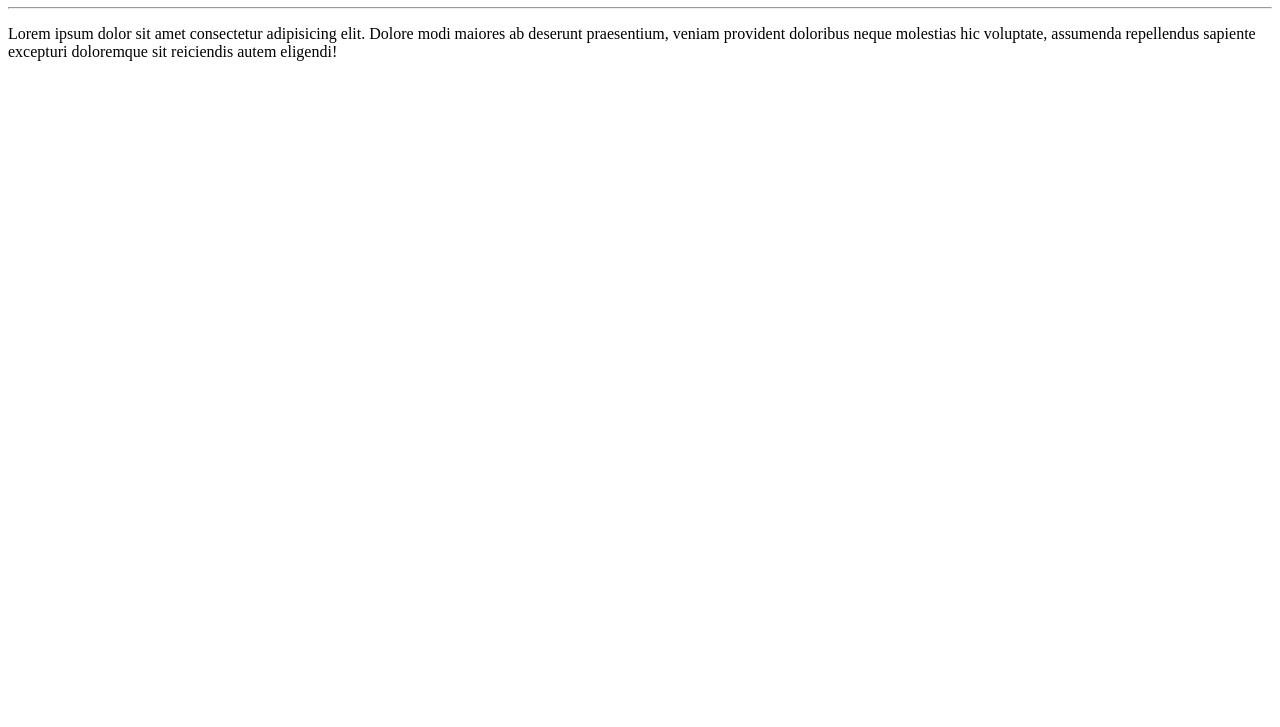
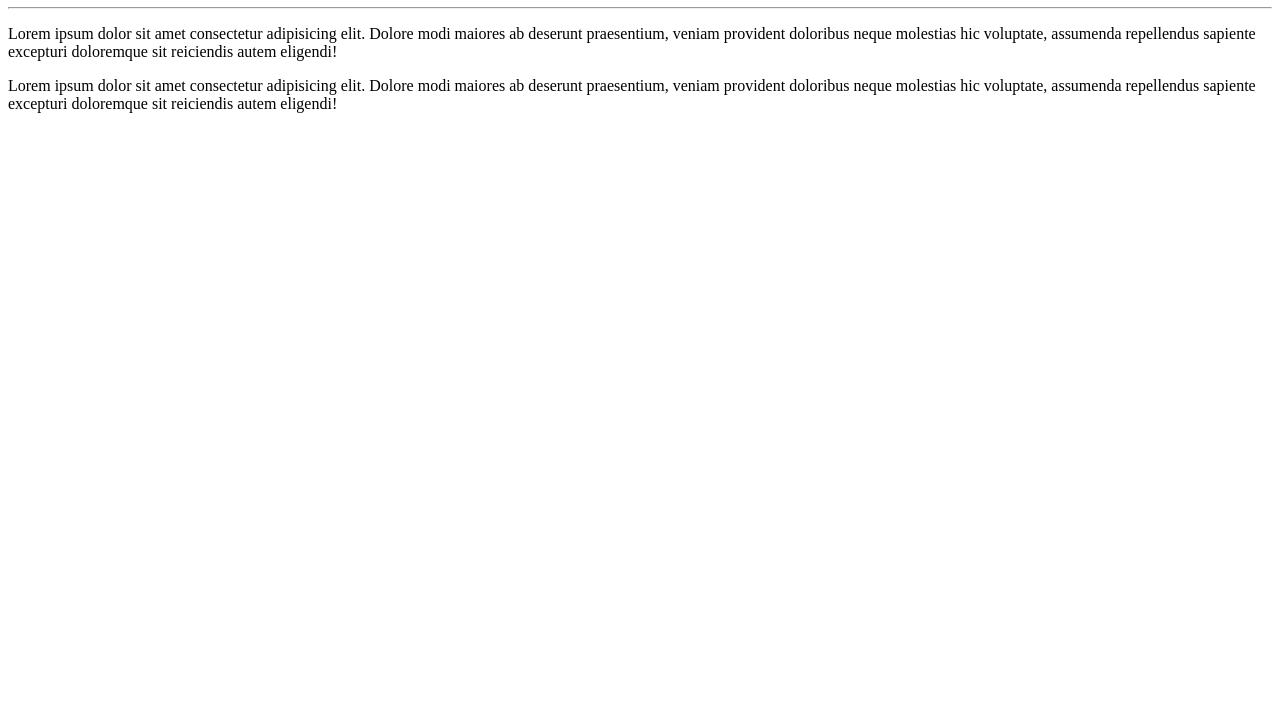
Before and after one commit to danismoreira/Ola-Mundo, a plain HTML site: page site-exemplo/index.html in a window 1280 px wide. Shown: the part 73-800 px from the top of the page. Drawn offline with Linux system fonts and the light colour scheme.

Commit message:
Adicionei novo paragrafo

```diff
--- a/site-exemplo/index.html
+++ b/site-exemplo/index.html
@@ -12,5 +12,8 @@
     <p>
         Lorem ipsum dolor sit amet consectetur adipisicing elit. Dolore modi maiores ab deserunt praesentium, veniam provident doloribus neque molestias hic voluptate, assumenda repellendus sapiente excepturi doloremque sit reiciendis autem eligendi!
     </p>
+    <p>
+        Lorem ipsum dolor sit amet consectetur adipisicing elit. Dolore modi maiores ab deserunt praesentium, veniam provident doloribus neque molestias hic voluptate, assumenda repellendus sapiente excepturi doloremque sit reiciendis autem eligendi!
+    </p>
 </body>
 </html>
```
